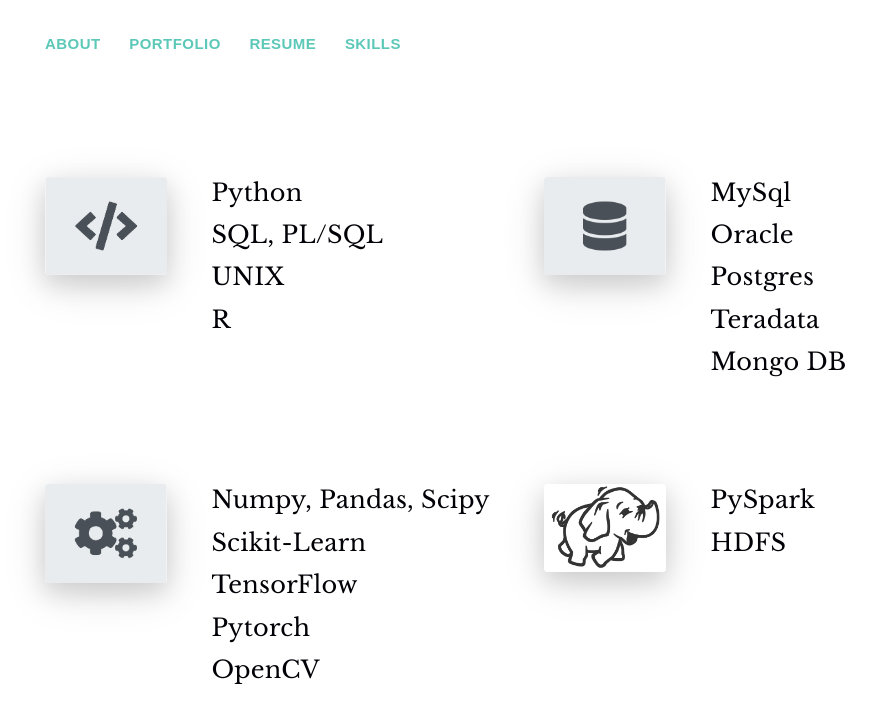
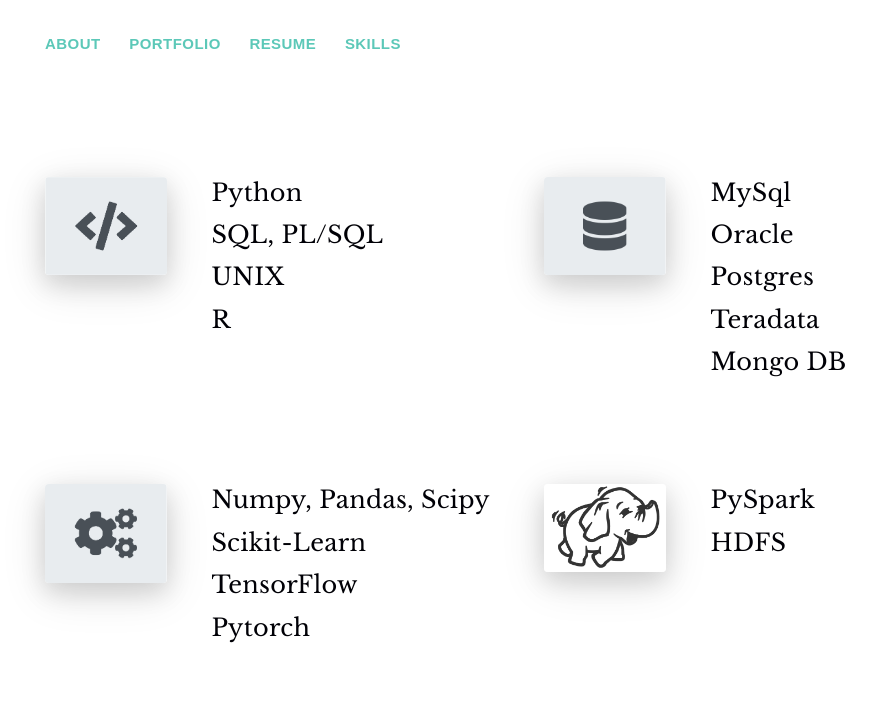
Before and after one commit to ajaysimhasr/ajaysimhasr.github.io, a plain HTML site: page skills.html in a window 1280 px wide. Shown: the part 236-952 px from the top of the page, without its empty margins (115-991 px from the left). Drawn offline with nearby package versions, Linux system fonts and the light colour scheme; a web font is replaced by a local one.

Commit message:
open_cv removed

```diff
--- a/skills.html
+++ b/skills.html
@@ -116,7 +116,6 @@
                 <h5 class="u-dark" style="margin-bottom: 10px">Scikit-Learn</h5>
                 <h5 class="u-dark" style="margin-bottom: 10px">TensorFlow</h5>
                 <h5 class="u-dark" style="margin-bottom: 10px">Pytorch</h5>
-                <h5 class="u-dark" style="margin-bottom: 10px">OpenCV</h5>
               </div>
 
               <div class="two columns">
```
